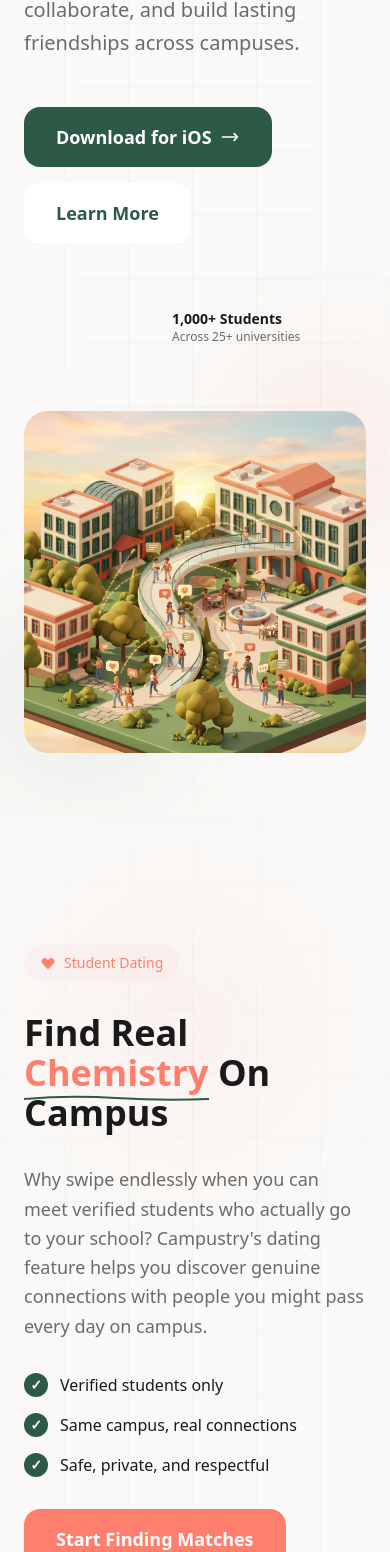
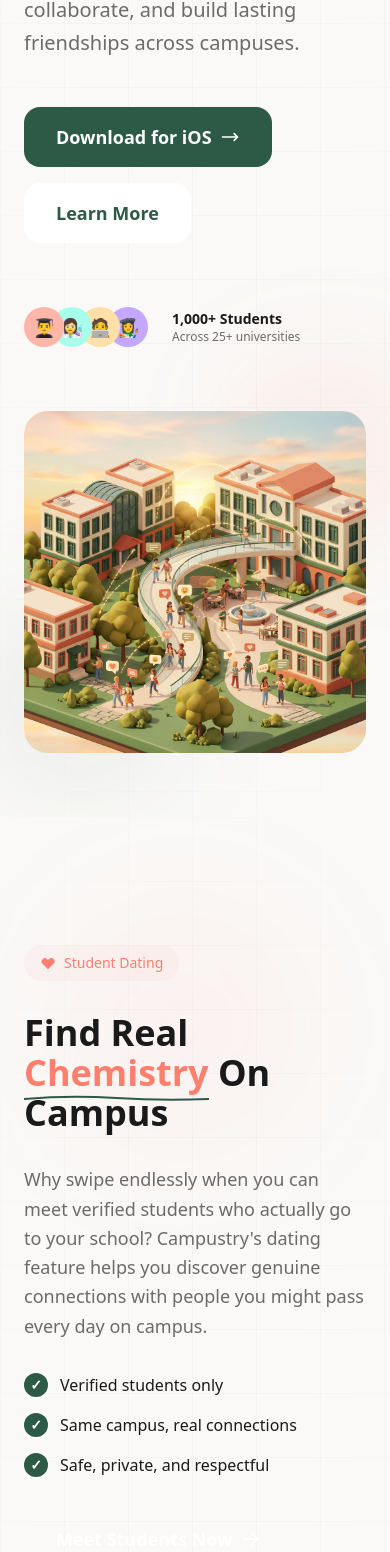
Before and after one commit to GurpreetSingh-21/live-communitytalk, a Next.js app in the folder frontend/: page / in a window 390 px wide. Shown: the part 425-1977 px from the top of the page. Built offline with nearby package versions, Linux system fonts and the light colour scheme; no server answers.

Commit message:
updated frontend

```diff
--- a/frontend/app/globals.css
+++ b/frontend/app/globals.css
@@ -116,6 +116,9 @@
   * {
     @apply border-border outline-ring/50;
   }
+  html {
+    scroll-behavior: smooth;
+  }
   body {
     @apply bg-background text-foreground;
   }
--- a/frontend/components/landing/Dating.tsx
+++ b/frontend/components/landing/Dating.tsx
@@ -112,15 +112,19 @@
                             ))}
                         </motion.div>
 
-                        <motion.button
+                        <motion.a
+                            href="#features"
                             initial={{ opacity: 0, y: 20 }}
                             whileInView={{ opacity: 1, y: 0 }}
                             viewport={{ once: true }}
                             transition={{ duration: 0.6, delay: 0.4 }}
-                            className="px-8 py-4 bg-[#FF7F6E] text-white rounded-2xl font-bold text-lg shadow-xl hover:shadow-2xl hover:scale-105 transition-all"
+                            className="inline-flex items-center gap-2 px-8 py-4 bg-gradient-to-r from-[#FF7F6E] to-[#FF9E91] text-white rounded-2xl font-bold text-lg shadow-xl hover:shadow-[#FF7F6E]/30 hover:scale-105 hover:-translate-y-1 transition-all group"
                         >
-                            Start Finding Matches
-                        </motion.button>
+                            Meet Students Now
+                            <svg className="w-5 h-5 group-hover:translate-x-1 transition-transform" fill="none" stroke="currentColor" viewBox="0 0 24 24">
+                                <path strokeLinecap="round" strokeLinejoin="round" strokeWidth={2} d="M14 5l7 7m0 0l-7 7m7-7H3" />
+                            </svg>
+                        </motion.a>
                     </div>
                 </div>
             </div>
--- a/frontend/components/landing/Features.tsx
+++ b/frontend/components/landing/Features.tsx
@@ -5,28 +5,32 @@
 
 const features = [
     {
-        id: 1,
+        id: "features-verified",
+        anchor: "verified",
         title: "Verified Students Only",
         description: "Connect with real, verified students from your campus and beyond. No bots, no spam—just authentic connections.",
         image: "/verified-3d.png",
         imagePosition: "right" as const,
     },
     {
-        id: 2,
+        id: "features-community",
+        anchor: "community",
         title: "Campus Communities",
         description: "Join clubs, study groups, and interest-based communities. From chess club to coding bootcamps, find your tribe.",
         image: "/communities-3d.png",
         imagePosition: "left" as const,
     },
     {
-        id: 3,
+        id: "features-safety",
+        anchor: "safety",
         title: "Private & Secure",
         description: "Your conversations are encrypted end-to-end. What you share stays between you and your friends.",
         image: "/security-3d.png",
         imagePosition: "right" as const,
     },
     {
-        id: 4,
+        id: "features-events",
+        anchor: "events",
         title: "Events & Meetups",
         description: "Discover campus events, study sessions, and social gatherings. Never miss what's happening around you.",
         image: "/events-all-3d.png",
@@ -69,7 +73,8 @@
                     {features.map((feature, index) => (
                         <div
                             key={feature.id}
-                            className="grid lg:grid-cols-2 gap-16 items-center"
+                            id={feature.anchor}
+                            className="grid lg:grid-cols-2 gap-16 items-center scroll-mt-32"
                         >
                             {/* Image (conditionally ordered) */}
                             <motion.div
--- a/frontend/components/landing/Hero.tsx
+++ b/frontend/components/landing/Hero.tsx
@@ -33,7 +33,7 @@
                         >
                             Your Campus.{" "}
                             <span className="text-[#2D5A47] relative inline-block">
-                                Your Chemistry.
+                                Your Chemistry ❤️
                                 <svg
                                     className="absolute -bottom-2 left-0 w-full h-3 text-[#FF7F6E]"
                                     viewBox="0 0 200 12"
@@ -71,9 +71,9 @@
                                     <path strokeLinecap="round" strokeLinejoin="round" strokeWidth={2} d="M17 8l4 4m0 0l-4 4m4-4H3" />
                                 </svg>
                             </button>
-                            <button className="px-8 py-4 bg-white border-2 border-[#2D5A47]/20 text-[#2D5A47] rounded-2xl font-bold text-lg hover:border-[#2D5A47] hover:shadow-md transition-all">
+                            <a href="#features" className="px-8 py-4 bg-white border-2 border-[#2D5A47]/20 text-[#2D5A47] rounded-2xl font-bold text-lg hover:border-[#2D5A47] hover:shadow-md transition-all">
                                 Learn More
-                            </button>
+                            </a>
                         </motion.div>
 
                         {/* Social Proof */}
@@ -84,8 +84,15 @@
                             className="flex items-center gap-6 pt-8"
                         >
                             <div className="flex -space-x-3">
-                                {[1, 2, 3, 4].map((i) => (
-                                    <div key={i} className="w-10 h-10 rounded-full bg-gradient-to-br from-[#2D5A47] to-[#FF7F6E] border-2 border-white" />
+                                {[
+                                    { emoji: "👨‍🎓", bg: "bg-[#FFB5A7]" },
+                                    { emoji: "👩‍🔬", bg: "bg-[#A7FFEB]" },
+                                    { emoji: "🧑‍💻", bg: "bg-[#FFE0A7]" },
+                                    { emoji: "👩‍🎨", bg: "bg-[#C4A7FF]" }
+                                ].map((avatar, i) => (
+                                    <div key={i} className={`w-10 h-10 rounded-full ${avatar.bg} border-2 border-white flex items-center justify-center text-lg shadow-sm relative`} style={{ zIndex: 40 - i }}>
+                                        {avatar.emoji}
+                                    </div>
                                 ))}
                             </div>
                             <div>
```
